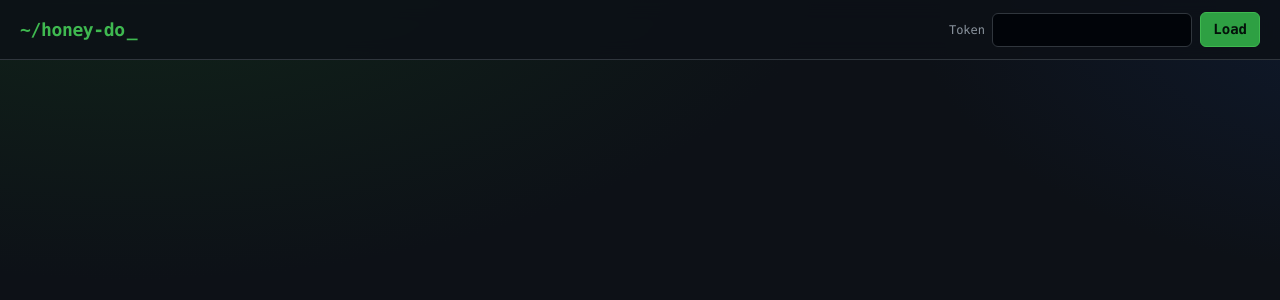
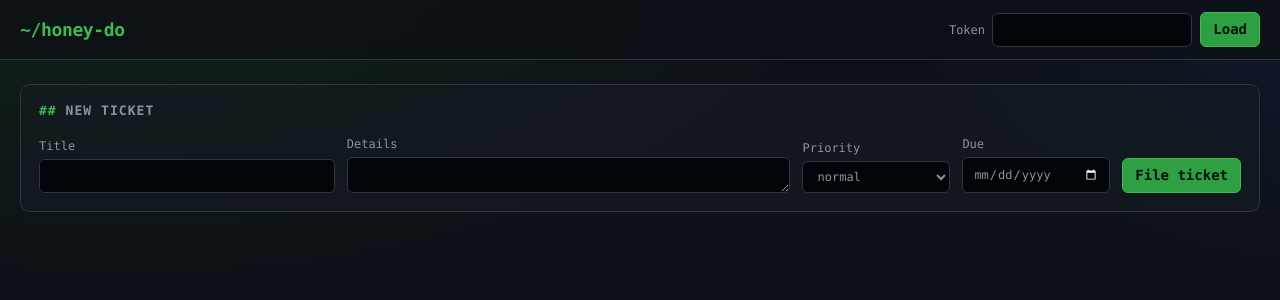
Before and after one commit to secure-builder-dev/secure-builder, a React (Vite) app in the folder frontend/: page / in a window 1280 px wide. Shown: the top 300 px of the page. Built offline with nearby package versions, Linux system fonts and the light colour scheme.

Commit message:
XQ-2f: built by a local model (qwen3.8-27b-hf)

```diff
--- a/frontend/src/App.tsx
+++ b/frontend/src/App.tsx
@@ -1,6 +1,6 @@
 import { useState } from "react";
-import type { Board, Ticket } from "./types";
-import { fetchDashboard, fetchFiled } from "./api";
+import type { Board, NewTicket, Ticket } from "./types";
+import { changeStatus, createTicket, fetchDashboard, fetchFiled } from "./api";
 import TicketCard from "./TicketCard";
 
 const COLUMNS: Array<{ key: keyof Board; label: string }> = [
@@ -9,10 +9,21 @@ const COLUMNS: Array<{ key: keyof Board; label: string }> = [
   { key: "completed", label: "Completed" },
 ];
 
+const EMPTY_FORM: NewTicket = { title: "", details: "", priority: "normal", due: null };
+
 export default function App() {
   const [token, setToken] = useState("");
   const [board, setBoard] = useState<Board | null>(null);
   const [error, setError] = useState<string | null>(null);
+  const [form, setForm] = useState<NewTicket>(EMPTY_FORM);
+
+  function fail(e: unknown) {
+    if (e instanceof Error && e.message === "401") {
+      setError("Wrong token");
+    } else {
+      setError("Something went wrong");
+    }
+  }
 
   async function load() {
     setError(null);
@@ -22,12 +33,42 @@ export default function App() {
       await fetchFiled(token);
     } catch (e) {
       setBoard(null);
-      if (e instanceof Error && e.message === "401") {
-        setError("Wrong token");
-      } else {
-        setError("Something went wrong");
-      }
+      fail(e);
     }
+  }
+
+  async function fileTicket() {
+    setError(null);
+    try {
+      await createTicket(token, form);
+      setForm(EMPTY_FORM);
+      await load();
+    } catch (e) {
+      fail(e);
+    }
+  }
+
+  async function move(ticket: Ticket, status: string) {
+    setError(null);
+    try {
+      await changeStatus(token, ticket.id, status);
+      await load();
+    } catch (e) {
+      fail(e);
+    }
+  }
+
+  function actionsFor(t: Ticket) {
+    if (t.status === "open") {
+      return <button type="button" onClick={() => void move(t, "acknowledged")}>Acknowledge</button>;
+    }
+    if (t.status === "acknowledged") {
+      return <button type="button" onClick={() => void move(t, "in_progress")}>Start</button>;
+    }
+    if (t.status === "in_progress") {
+      return <button type="button" onClick={() => void move(t, "done")}>Done</button>;
+    }
+    return null;
   }
 
   return (
@@ -50,6 +91,52 @@ export default function App() {
         {error && (
           <p role="alert" className="error">{error}</p>
         )}
+        <section className="panel new-ticket" aria-label="New ticket">
+          <h2>New ticket</h2>
+          <form
+            onSubmit={(e) => {
+              e.preventDefault();
+              void fileTicket();
+            }}
+          >
+            <label>
+              Title{" "}
+              <input
+                value={form.title}
+                onChange={(e) => setForm({ ...form, title: e.target.value })}
+              />
+            </label>{" "}
+            <label>
+              Details{" "}
+              <textarea
+                value={form.details}
+                onChange={(e) => setForm({ ...form, details: e.target.value })}
+              />
+            </label>{" "}
+            <label>
+              Priority{" "}
+              <select
+                value={form.priority}
+                onChange={(e) =>
+                  setForm({ ...form, priority: e.target.value as NewTicket["priority"] })
+                }
+              >
+                <option value="low">low</option>
+                <option value="normal">normal</option>
+                <option value="urgent">urgent</option>
+              </select>
+            </label>{" "}
+            <label>
+              Due{" "}
+              <input
+                type="date"
+                value={form.due ?? ""}
+                onChange={(e) => setForm({ ...form, due: e.target.value || null })}
+              />
+            </label>{" "}
+            <button type="submit">File ticket</button>
+          </form>
+        </section>
         {board && (
           <section className="panel" aria-label="My board">
             <h2>My board</h2>
@@ -64,7 +151,14 @@ export default function App() {
                     {tickets.length === 0 ? (
                       <p className="empty">Nothing here</p>
                     ) : (
-                      tickets.map((t) => <TicketCard key={t.id} ticket={t} />)
+                      tickets.map((t) => {
+                        const actions = actionsFor(t);
+                        return (
+                          <TicketCard key={t.id} ticket={t}>
+                            {actions}
+                          </TicketCard>
+                        );
+                      })
                     )}
                   </section>
                 );
```
